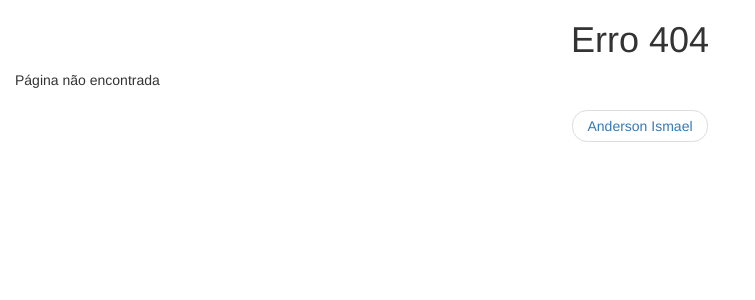
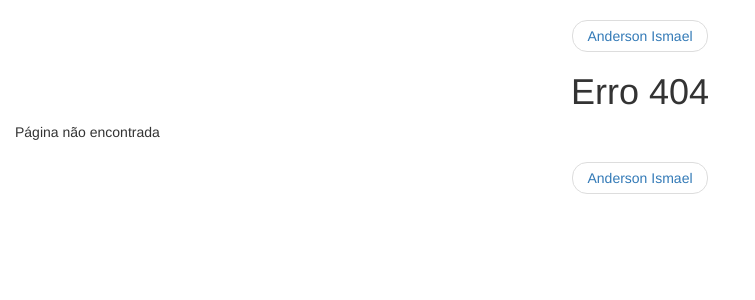
Before and after one commit to MeuGarfo/tema-basico-para-wordpress, a WordPress theme: template 404.php in a window 1280 px wide. Shown: the top 300 px of the page, without its empty margins (0-755 px from the left). Run offline with PHP 8.4 and a stand-in for WordPress, Linux system fonts and the light colour scheme; the site name, menu and one post (Sample post) are stand-ins, and other content is empty; some libraries are stand-ins or nearby versions.

Commit message:
M  404.php M  single.php

```diff
--- a/404.php
+++ b/404.php
@@ -18,6 +18,11 @@
     <div class="container-fluid">
         <div class="row-fluid">
             <div class="span6 offset3">
+                <ul class="pager">
+                    <li>
+                        <a href="/">Anderson Ismael</a>
+                    </li>
+                </ul>
                 <h1 class="text-center">Erro 404</h1>
                 <p>Página não encontrada</p>
                 <ul class="pager">
--- a/single.php
+++ b/single.php
@@ -26,6 +26,11 @@
     <div class="container-fluid">
         <div class="row-fluid">
             <div class="span6 offset3">
+                <ul class="pager">
+                    <li>
+                        <a href="/">Anderson Ismael</a>
+                    </li>
+                </ul>
                 <?php
                 //https://developer.wordpress.org/reference/functions/get_the_content/
                 if ( have_posts() ) {
```
